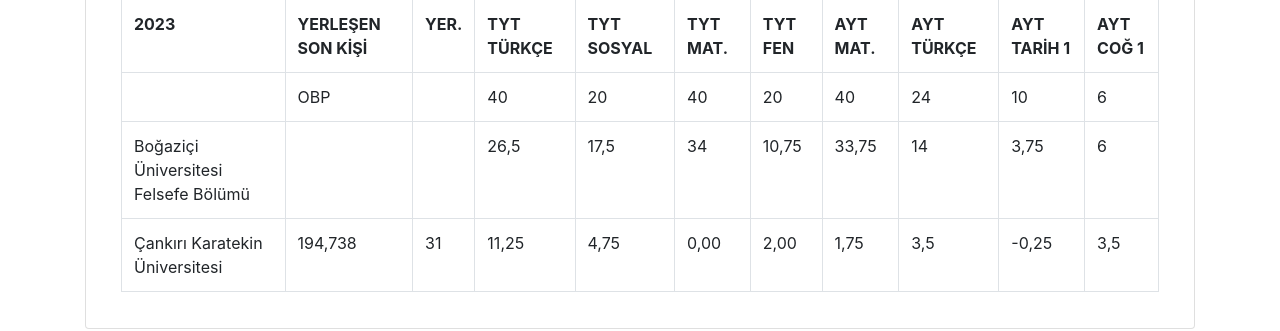
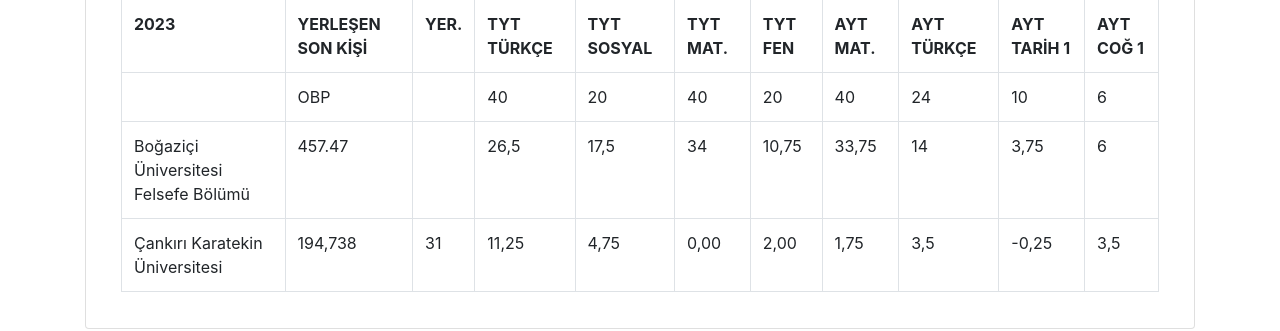
Before and after one commit to tuanaozturk1/holland-kariyer-testi, a FastAPI app: template holland-kariyer-testi/templates/Sosyal.html in a window 1280 px wide, after a click on "Felsefe". Shown: the part 2626-2957 px from the top of the page. Run offline with FastAPI, Linux system fonts and the light colour scheme; the template is opened without the code that fills it, so the values that code supplies are empty; some libraries are stand-ins or nearby versions.

Commit message:
Update Felsefe.html

```diff
--- a/holland-kariyer-testi/templates/meslekler/Felsefe.html
+++ b/holland-kariyer-testi/templates/meslekler/Felsefe.html
@@ -137,7 +137,7 @@
     </tr>
     <tr>
         <td>Boğaziçi Üniversitesi Felsefe Bölümü</td>
-        <td></td>
+        <td>457.47</td>
         <td></td>
         <td>26,5</td>
         <td>17,5</td>
```
